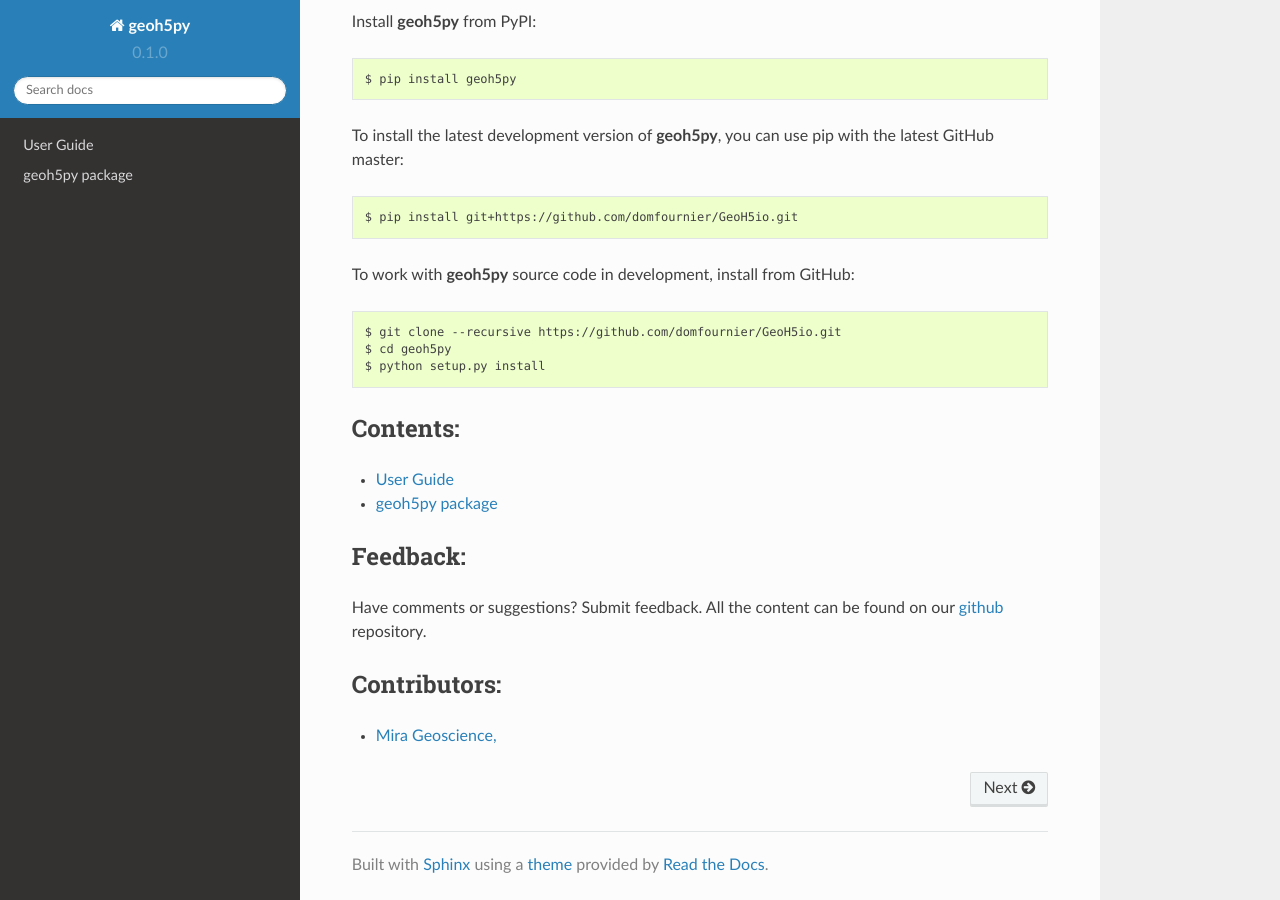
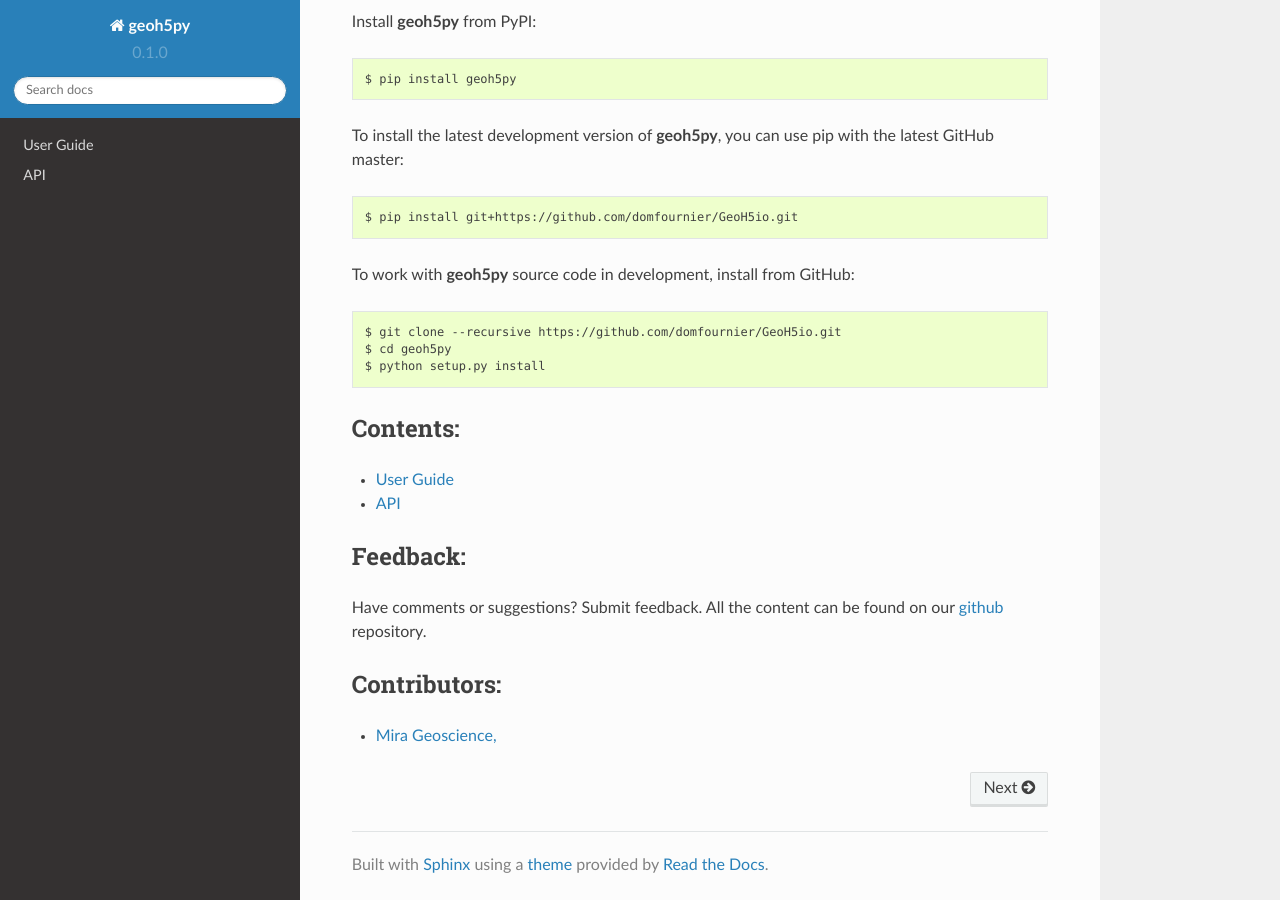
Before and after one commit to MiraGeoscience/geoh5py, a Sphinx documentation site: the page built from docs/index.rst, in a window 1280 px wide and 900 px high, scrolled down 1193 px. Built offline with Sphinx 7.4.7 and the Read the Docs theme 2.0.0, drawn with Linux system fonts in a browser that asks for light colours; part of the change alters nothing that is shown.

```diff
--- a/docs/content/api/geoh5py.rst
+++ b/docs/content/api/geoh5py.rst
@@ -1,8 +1,8 @@
-geoh5py package
-===============
+API
+===
 
-Subpackages
------------
+.. Subpackages
+.. -----------
 
 .. toctree::
 
@@ -13,10 +13,10 @@ Subpackages
    geoh5py.shared
    geoh5py.workspace
 
-Module contents
----------------
+.. Module contents
+.. ---------------
 
-.. automodule:: geoh5py
-   :members:
-   :undoc-members:
-   :show-inheritance:
+.. .. automodule:: geoh5py
+..    :members:
+..    :undoc-members:
+..    :show-inheritance:
```
